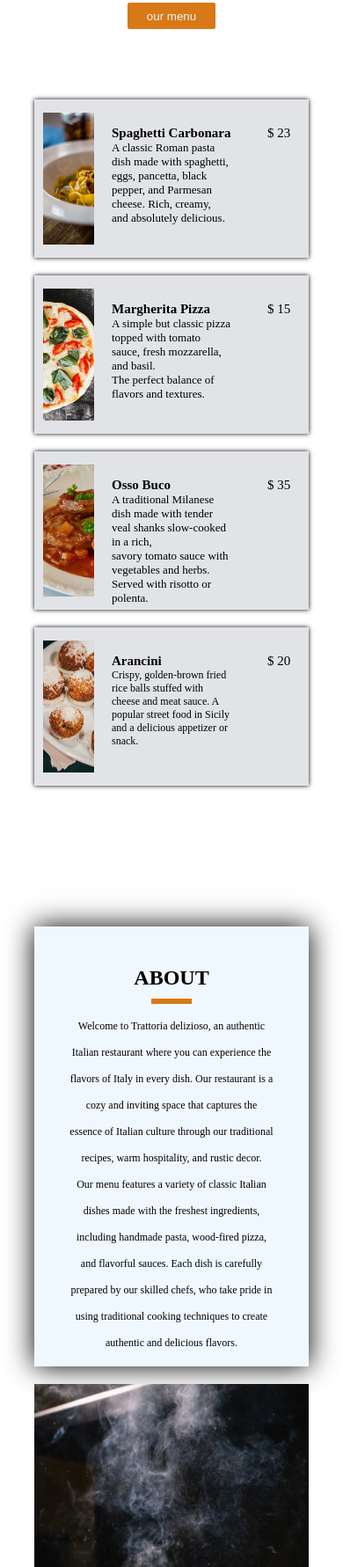
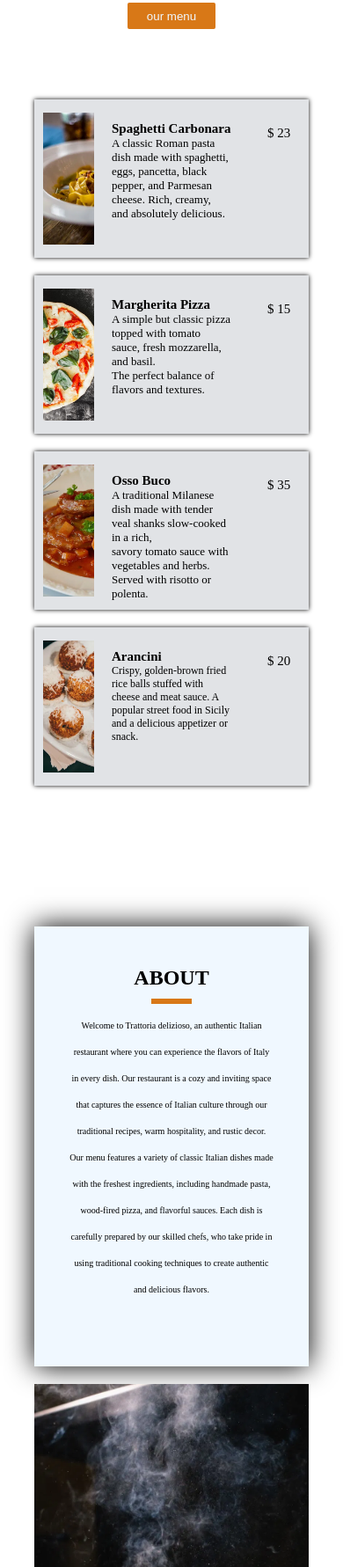
Before and after one commit to anas1410/project1-2, a plain HTML site: page index.html in a window 390 px wide. Shown: the part 1151-2932 px from the top of the page at 88% size. Drawn offline with Linux system fonts and the light colour scheme.

Commit message:
Update css.css

```diff
--- a/css/css.css
+++ b/css/css.css
@@ -603,7 +603,7 @@ margin-top: 30px;
     .haeder {
       display: block;
       text-align: center;
-      height: 27%;
+      height: 35%;
     }
 
     .haeder-h1{
@@ -703,6 +703,7 @@ margin-top: 30px;
 
     .our-menu-titl-h1{
       font-size: 15px;
+        margin-top: -5px;
     }
 
 
@@ -712,6 +713,7 @@ margin-top: 30px;
 
     .our-menu-titl-2-h1{
         font-size: 15px;
+         margin-top: -5px;
       }
 
 
@@ -721,6 +723,7 @@ margin-top: 30px;
 
       .our-menu-titl-3-h1{
         font-size: 15px;
+           margin-top: -5px;
       }
 
 
@@ -730,6 +733,7 @@ margin-top: 30px;
 
       .our-menu-titl-4-h1{
         font-size: 15px;
+           margin-top: -5px;
       }
 
 
@@ -763,7 +767,7 @@ margin-top: 30px;
     }
 
     .About-div-1-p{
-        font-size: 12px;
+        font-size: 10px;
         margin-top: -35px;
     }
 
```
